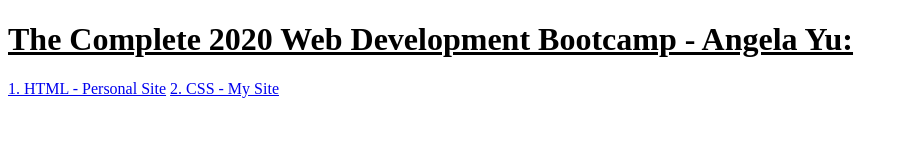
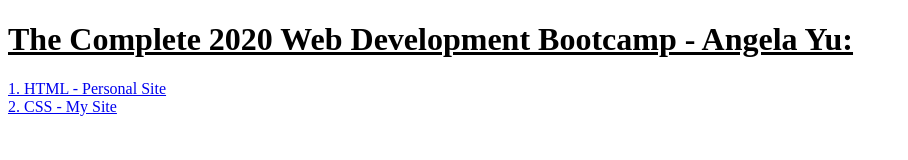
Before and after one commit to sa-anon-00/Web_Dev, a plain HTML site: page index.html in a window 1280 px wide. Shown: the whole page, without its empty margins (0-908 px from the left). Drawn offline with Linux system fonts and the light colour scheme.

Commit message:
4th update

```diff
--- a/index.html
+++ b/index.html
@@ -10,7 +10,7 @@
 </head>
 <body>
     <h1 style="text-decoration: underline;">The Complete 2020 Web Development Bootcamp - Angela Yu:</h1>
-    <a href="The Complete 2020 Web Development Bootcamp - Angela Yu/1. HTML - Personal Site/index.html">1. HTML - Personal Site</a>
+    <a href="The Complete 2020 Web Development Bootcamp - Angela Yu/1. HTML - Personal Site/index.html">1. HTML - Personal Site</a><br>
     <a href="The Complete 2020 Web Development Bootcamp - Angela Yu/2. CSS - My Site/index.html">2. CSS - My Site</a>
 </body>
 </html>
```
